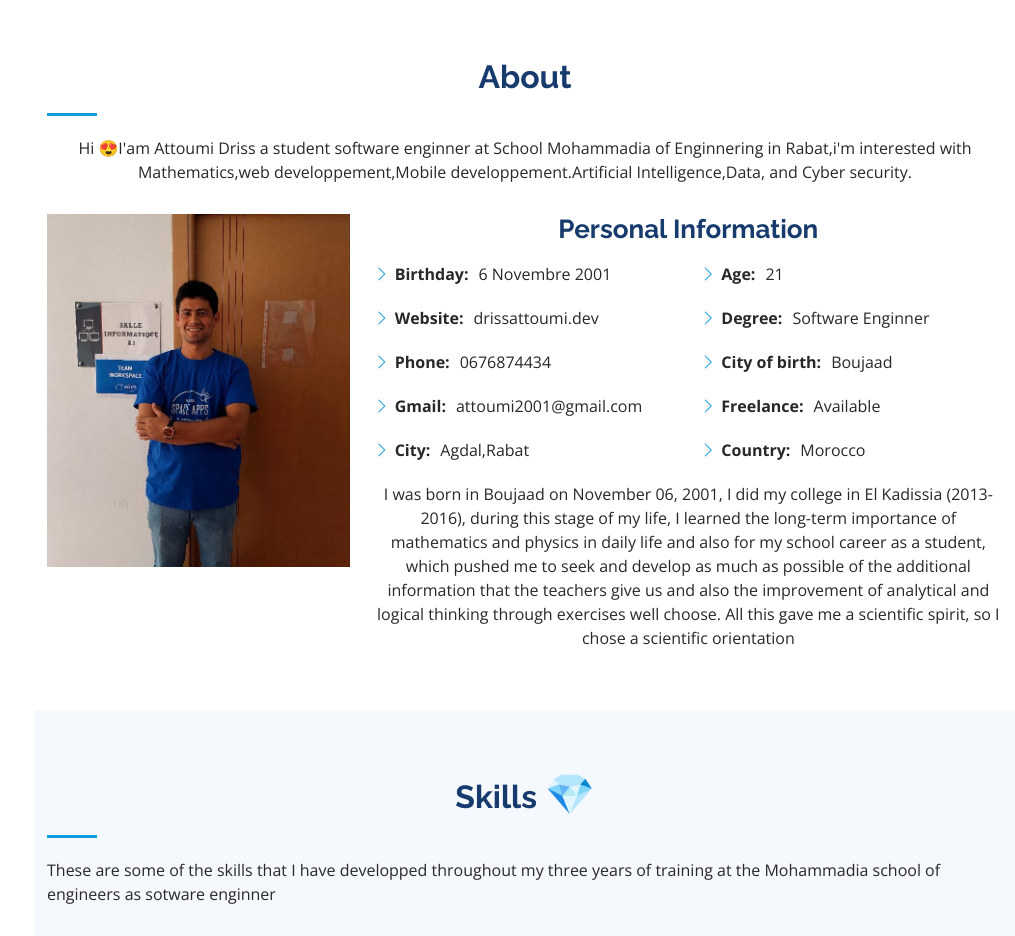
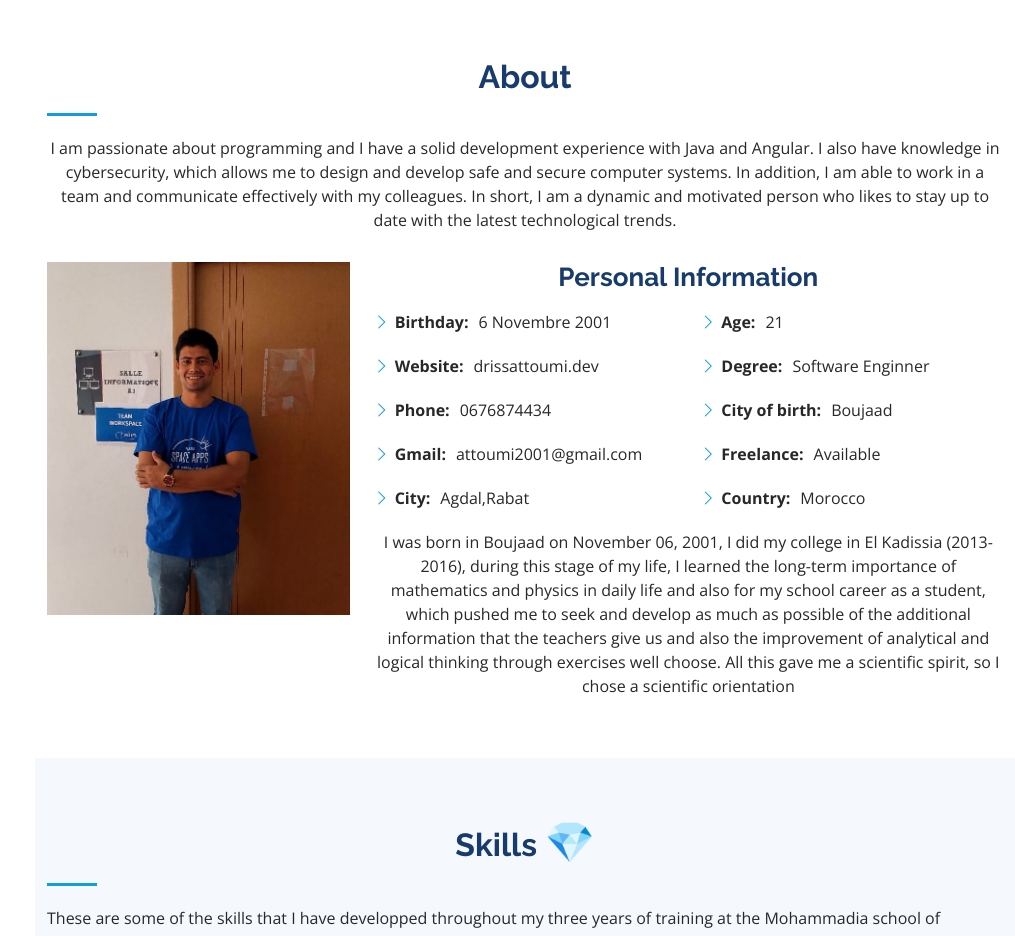
Before and after one commit to Attoumidriss2001/Portfolio, a plain HTML site: page index.html in a window 1280 px wide. Shown: the part 802-1738 px from the top of the page, without its empty margins (265-1280 px from the left). Drawn offline with nearby package versions, Linux system fonts and the light colour scheme.

Commit message:
change info

```diff
--- a/index.html
+++ b/index.html
@@ -84,7 +84,9 @@
 
                 <div class="section-title">
                     <h2 style="text-align:center">About</h2>
-                    <p style=" text-align:center" &#9995;>Hi &#128525;I'am Attoumi Driss a student software enginner at School Mohammadia of Enginnering in Rabat,i'm interested with Mathematics,web developpement,Mobile developpement.Artificial Intelligence,Data, and Cyber security.
+                    <p style=" text-align:center" &#9995;>I am passionate about programming and I have a solid development experience with Java and Angular. I also have knowledge in cybersecurity, which allows me to design and develop safe and secure computer systems. In addition, I am able to work in a team and communicate effectively with my colleagues. In short, I am a dynamic and motivated person who likes to stay up to date with the latest technological trends.
+
+
                     </p>
                 </div>
 
```
